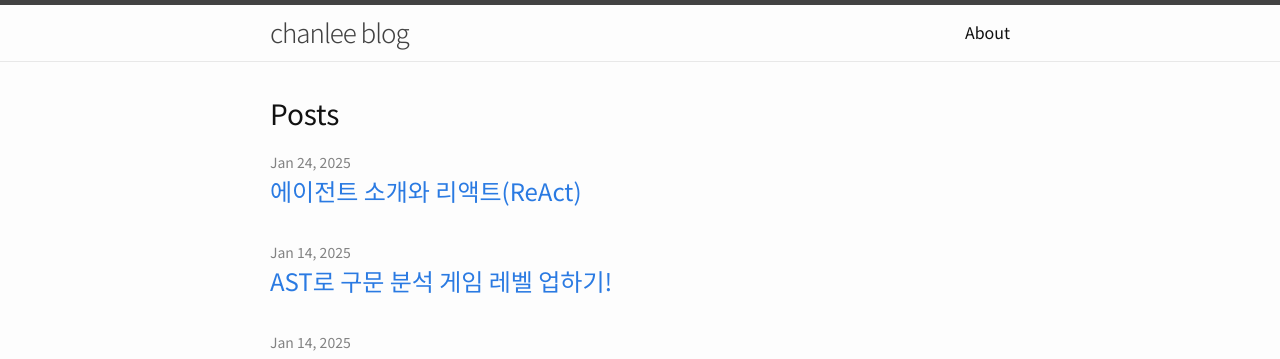
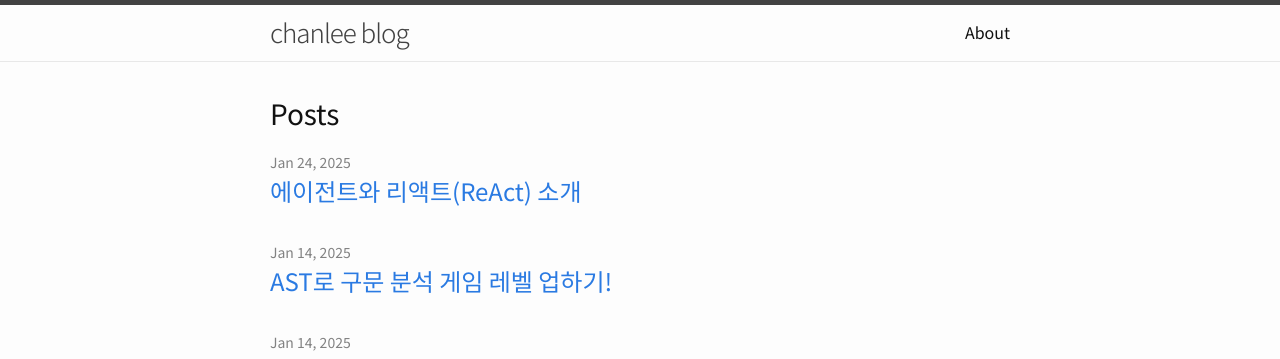
Before and after one commit to chanlee/chanlee.github.io, a Jekyll site: the page built from index.markdown, in a window 1280 px wide. Shown: the top 359 px of the page. Built offline with Jekyll 4.4.1, drawn with Linux system fonts in a browser that asks for light colours.

```diff
--- a/_posts/2025-01-25-intro_agents.markdown
+++ b/_posts/2025-01-25-intro_agents.markdown
@@ -1,6 +1,6 @@
 ---
 layout: post
-title: '에이전트 소개와 리액트(ReAct)'
+title: '에이전트와 리액트(ReAct) 소개'
 date: 2025-01-25 01:20:00 +0900
 categories: ai agents smolagents huggingface
 published: true
```
Also changed, not shown: other parts of _posts/2025-01-25-intro_agents.markdown (+2 -1 lines).
